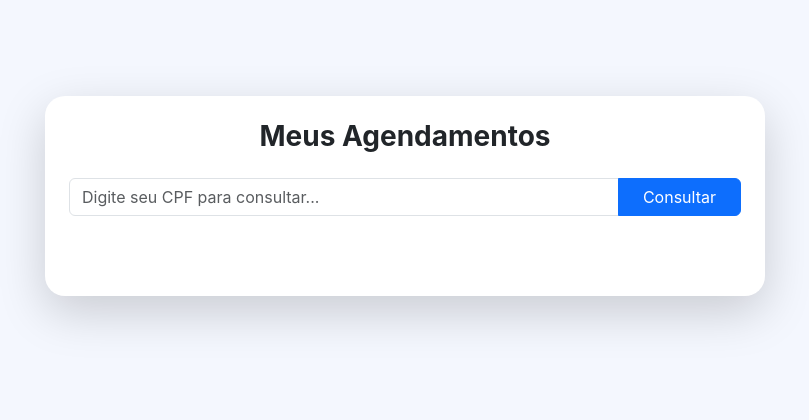
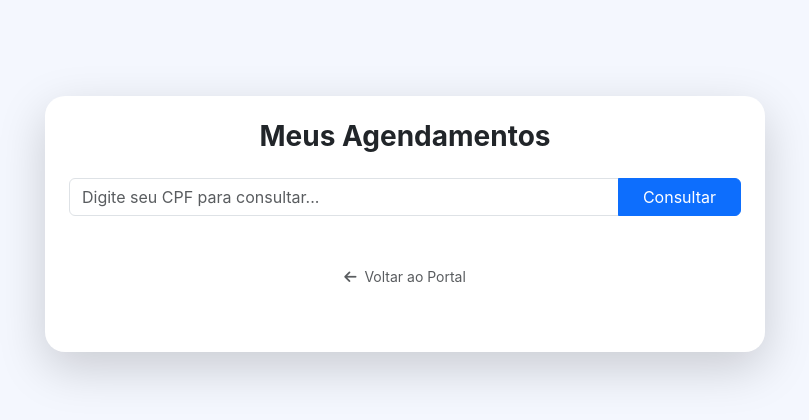
Before and after one commit to jvtrem7/sistema-vacina, a Django app: page /meus-agendamentos/ in a window 1280 px wide. Shown: the top 420 px of the page, without its empty margins (235-1044 px from the left). Run offline with Django 5.2, Linux system fonts and the light colour scheme.

Commit message:
finalizando os botoes

```diff
--- a/vacinas/templates/vacinas/meus_agendamentos.html
+++ b/vacinas/templates/vacinas/meus_agendamentos.html
@@ -12,6 +12,12 @@
                         <button class="btn btn-primary rounded-pill-end px-4" type="submit">Consultar</button>
                     </div>
                 </form>
+
+                <div class="text-center mt-4 pb-2">
+    <a href="{% url 'caderneta_paciente' %}" class="text-decoration-none small text-muted hover-primary transition-all">
+        <i class="fas fa-arrow-left me-2"></i>Voltar ao Portal
+    </a>
+</div>
 
                 {% if agendamentos %}
                     <div class="list-group">
```
